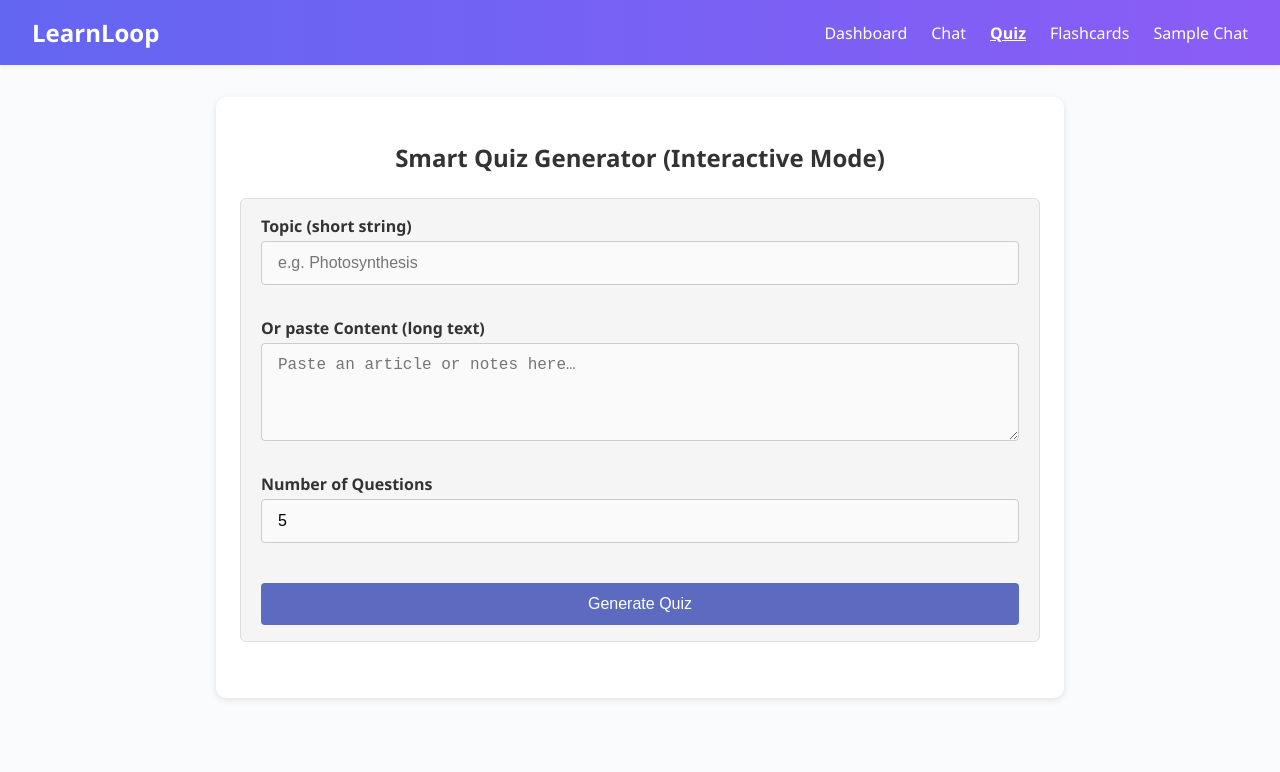
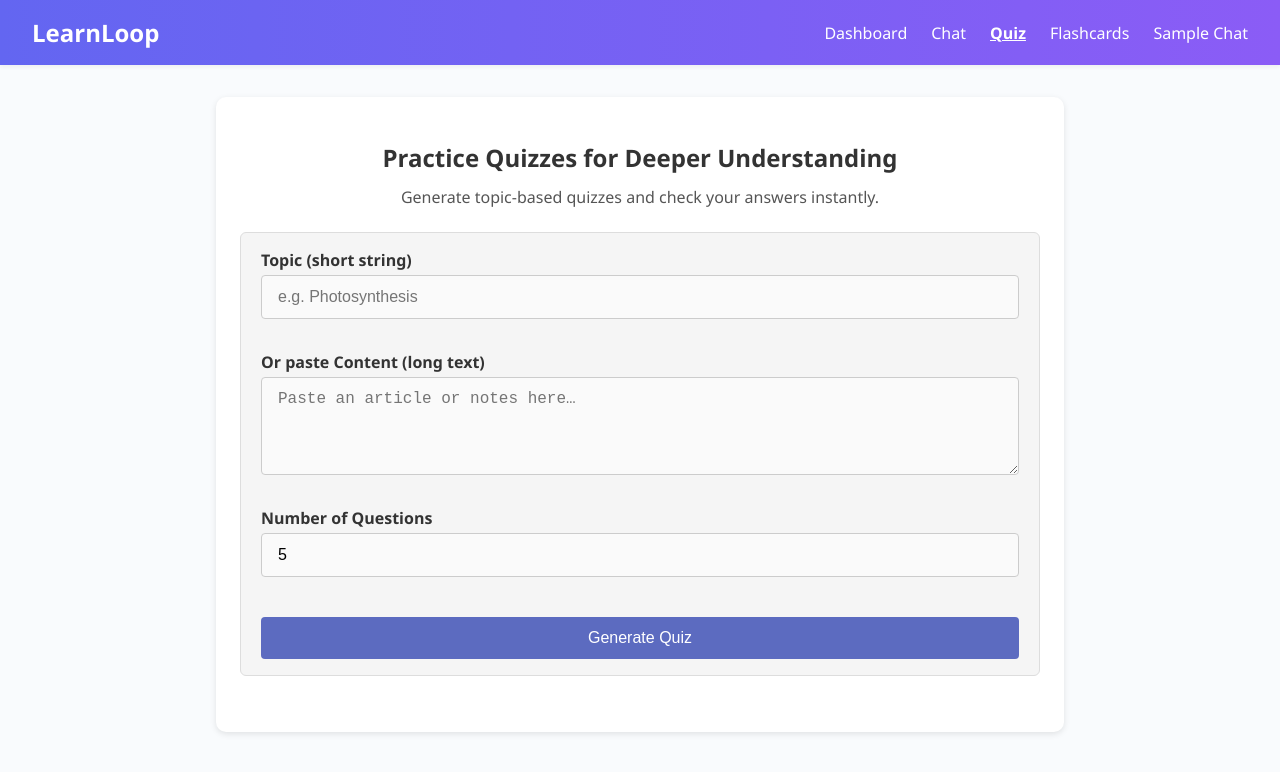
Before and after one commit to MohammedPathariya/LearnLoop, a React (Create React App) app in the folder frontend/: page /quiz in a window 1280 px wide. Shown: the top 772 px of the page. Built offline with nearby package versions, Linux system fonts and the light colour scheme.

Commit message:
Basic UI Updation (Titles)

```diff
--- a/frontend/src/pages/Dashboard.js
+++ b/frontend/src/pages/Dashboard.js
@@ -35,11 +35,11 @@ const Dashboard = () => {
 
   return (
     <div className="dashboard-container">
-      <h1>Welcome back to LearnLoop!</h1>
+      <h1>Ready to Learn Something New Today?</h1>
 
       {/* ─── Chat Section ───────────────────────────────────────────── */}
       <section className="dashboard-section">
-        <h2>Conversation Statistics</h2>
+        <h2>Chat Statistics</h2>
         {chatStats ? (
           <div className="cards-container">
             <StatCard icon="📘" title="Total Chat Sessions" value={chatStats.total_conversations} bgColor="#e0f7fa" />
@@ -50,7 +50,7 @@ const Dashboard = () => {
         ) : (
           <p>Loading conversation stats…</p>
         )}
-        <h3>Recent Chat Sessions</h3>
+        <h3>Recent Chats</h3>
         <SessionList sessions={chatHistory} />
       </section>
 
@@ -67,7 +67,7 @@ const Dashboard = () => {
         ) : (
           <p>Loading quiz stats…</p>
         )}
-        <h3>Recent Quiz Sessions</h3>
+        <h3>Recent Quizes</h3>
         <ul className="history-list">
           {quizHistory.map((q) => (
             <li key={q.id} className="history-item">
@@ -94,7 +94,7 @@ const Dashboard = () => {
         ) : (
           <p>Loading flashcard stats…</p>
         )}
-        <h3>Recent Flashcard Sets</h3>
+        <h3>Recent Flashcards</h3>
         {Array.isArray(flashHistory) && flashHistory.length > 0 ? (
           <ul className="history-list">
             {flashHistory.map((set) => (
--- a/frontend/src/pages/Flashcard.css
+++ b/frontend/src/pages/Flashcard.css
@@ -4,15 +4,15 @@
 .flashcard-grid {
   display: flex;
   flex-wrap: wrap;
-  gap: 1.25rem; /* spacing between cards */
+  gap: 1.5rem; /* more spacing between cards */
   justify-content: center;
   margin-top: 2rem;
 }
 
 /* ─── Individual Flashcard Container ─────────────────────────────────────────── */
 .flashcard {
-  width: 240px;
-  height: 160px;
+  width: 260px;
+  height: 200px;
   perspective: 1000px;
   cursor: pointer;
   transition: transform 0.2s ease-in-out;
@@ -54,6 +54,11 @@
   font-size: 1.05rem;
   text-align: center;
   box-sizing: border-box;
+
+  /* Handle overflow */
+  overflow-y: auto;
+  word-break: break-word;
+  line-height: 1.3;
 }
 
 /* ─── Front Style ─────────────────────────────────────────────────────────────── */
@@ -69,11 +74,31 @@
   transform: rotateY(180deg);
 }
 
+/* ─── Optional Scrollbar Styling ─────────────────────────────────────────────── */
+.flashcard-back::-webkit-scrollbar,
+.flashcard-front::-webkit-scrollbar {
+  width: 6px;
+}
+.flashcard-back::-webkit-scrollbar-thumb,
+.flashcard-front::-webkit-scrollbar-thumb {
+  background-color: rgba(0, 0, 0, 0.15);
+  border-radius: 4px;
+}
+
+.subtitle {
+  font-size: 1rem;
+  font-weight: 400;
+  color: #555;
+  text-align: center;
+  margin-top: -0.75rem;
+  margin-bottom: 1.5rem;
+}
+
 /* ─── Responsive Scaling (optional) ───────────────────────────────────────────── */
 @media (max-width: 768px) {
   .flashcard {
     width: 90%;
-    height: 180px;
+    height: 220px;
   }
 
   .flashcard-front,
--- a/frontend/src/pages/FlashcardPage.js
+++ b/frontend/src/pages/FlashcardPage.js
@@ -35,7 +35,8 @@ const FlashcardPage = () => {
 
   return (
     <div className="quiz-container">
-      <h2>🧠 Smart Flashcard Generator</h2>
+      <h2>Dynamic Flashcard Builder</h2>
+      <p className="subtitle">Create topic-driven flashcards for efficient review. Tap to flip.</p>
 
       <form className="quiz-form" onSubmit={handleGenerate}>
         <div className="form-group">
--- a/frontend/src/pages/QuizPage.css
+++ b/frontend/src/pages/QuizPage.css
@@ -235,3 +235,12 @@ body {
     margin-top: 1rem;
     color: #333;
   }
+
+  .subtitle {
+  font-size: 1rem;
+  font-weight: 400;
+  color: #555;
+  text-align: center;
+  margin-top: -0.75rem;
+  margin-bottom: 1.5rem;
+}
--- a/frontend/src/pages/QuizPage.js
+++ b/frontend/src/pages/QuizPage.js
@@ -246,7 +246,9 @@ const QuizPage = () => {
 
   return (
     <div className="quiz-container">
-      <h2>Smart Quiz Generator (Interactive Mode)</h2>
+      <h2>Practice Quizzes for Deeper Understanding</h2>
+      <p className="subtitle">Generate topic-based quizzes and check your answers instantly.</p>
+
 
       <form className="quiz-form" onSubmit={handleSubmit}>
         <div className="form-group">
--- a/frontend/src/pages/ThinkMate.css
+++ b/frontend/src/pages/ThinkMate.css
@@ -158,3 +158,12 @@ body {
 .hidden {
   display: none;
 }
+
+.subtitle {
+  font-size: 1rem;
+  font-weight: 400;
+  color: #555;
+  text-align: center;
+  margin-top: -0.75rem;
+  margin-bottom: 1.5rem;
+}
--- a/frontend/src/pages/ThinkMate.js
+++ b/frontend/src/pages/ThinkMate.js
@@ -71,7 +71,9 @@ const ThinkMate = () => {
 
   return (
     <div className="thinkmate-container">
-      <h2>Smart Student–Teacher Conversation Generator</h2>
+      <h2>Concept Breakdown Through Dialogue</h2>
+      <p className="subtitle">Learn any topic through a natural student–teacher style conversation.</p>
+
 
       <form className="thinkmate-form" onSubmit={handleSubmit}>
         <div className="form-group">
```
